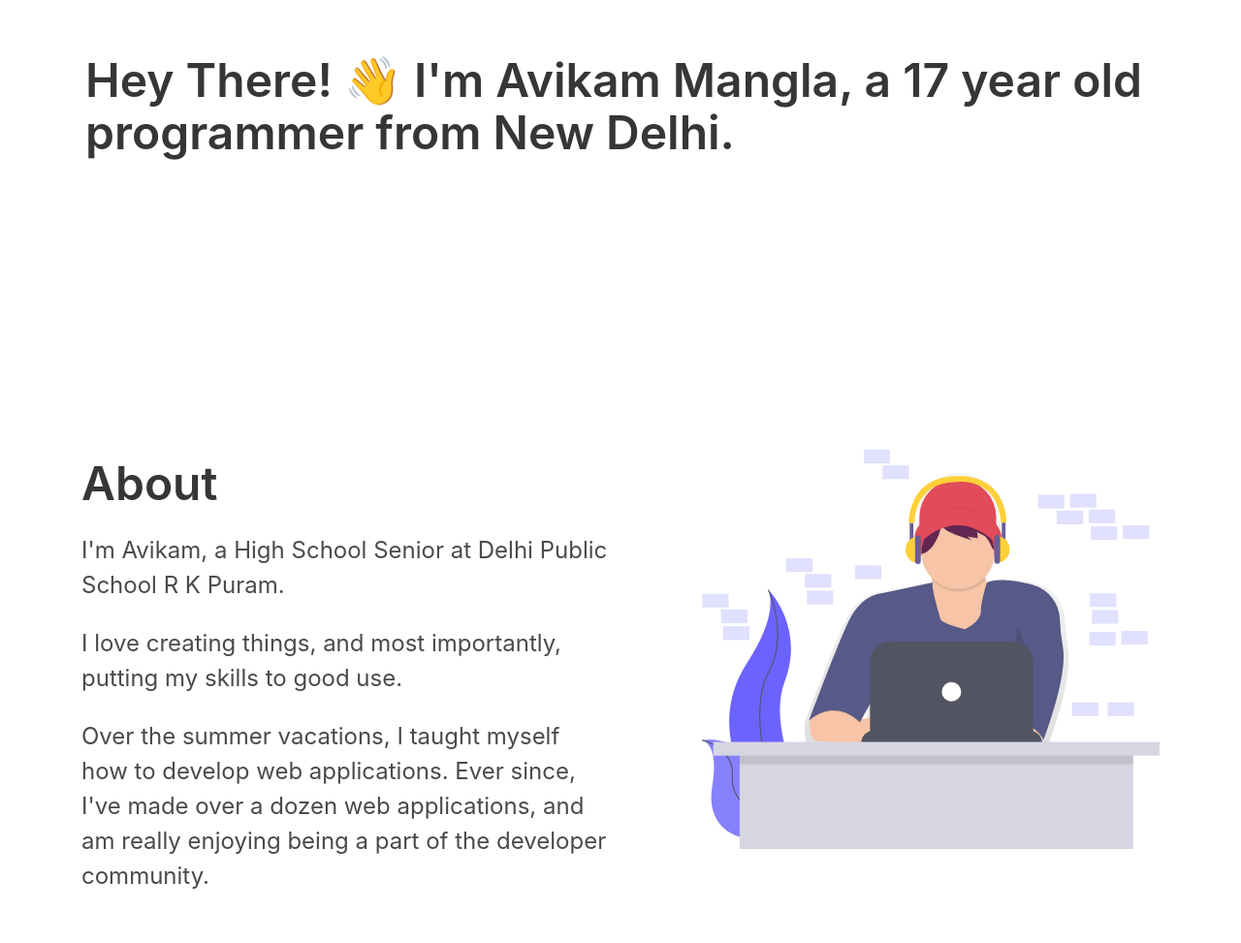
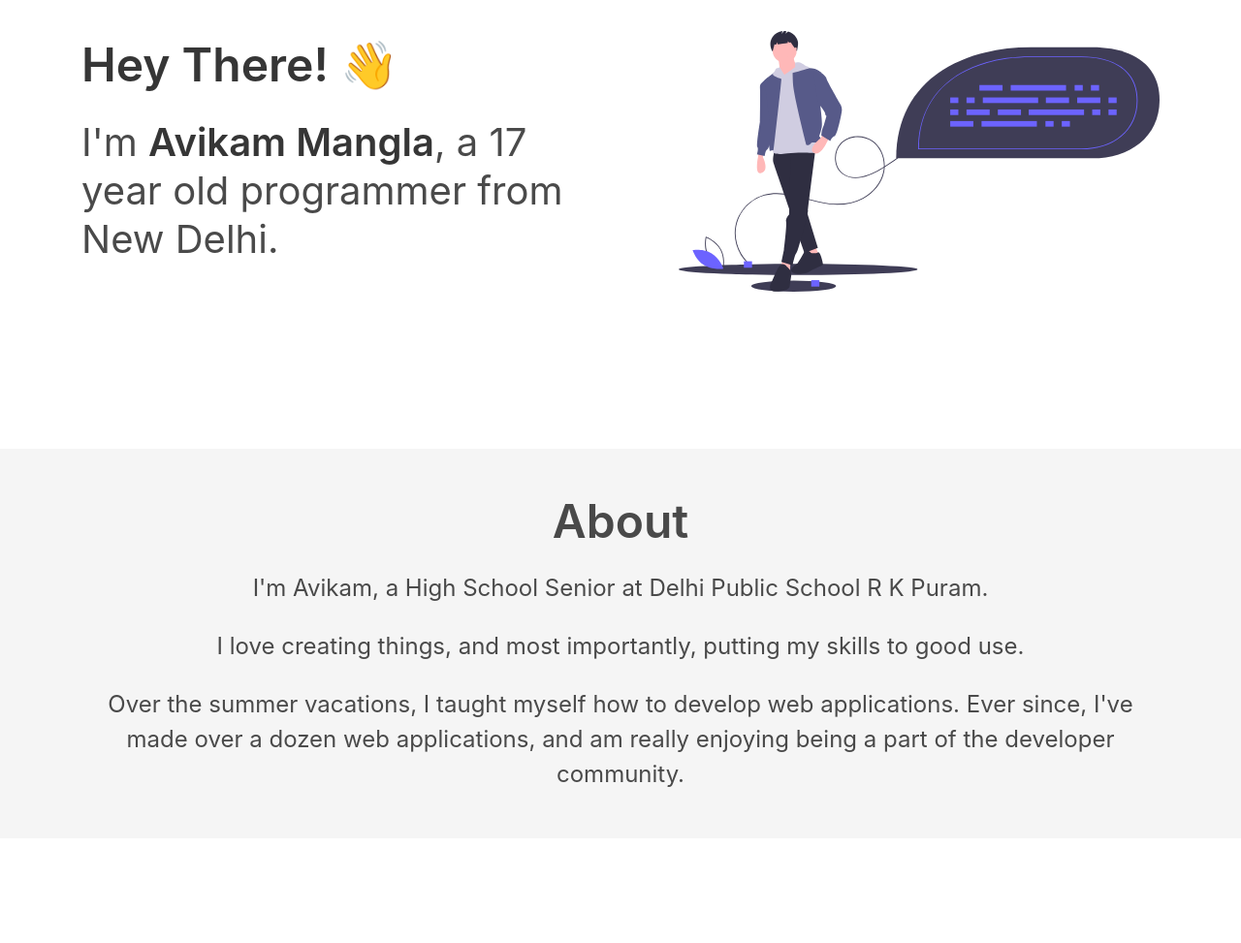
Before and after one commit to Avikam03/Avikam03, a Gatsby site: page / in a window 1280 px wide. Shown: the part 180-1153 px from the top of the page at 97% size. Built offline with nearby package versions, Linux system fonts and the light colour scheme; Gatsby itself is replaced by a stand-in of ours.

Commit message:
site looks dope now lol

```diff
--- a/src/pages/index.js
+++ b/src/pages/index.js
@@ -7,7 +7,7 @@
 import '../static/styles/styles.css'
 import '../static/styles/bulma.css'
 
-import image from "../images/media/undraw_coding_6mjf.svg"
+import image from "../images/media/undraw_source_code_xx2e.svg"
 import siteicon from "../images/media/favicon.ico"
 
 
@@ -53,27 +53,32 @@
       </div>
     </nav>
 
-    <section class="section mb-6 pt-6 mt-6 pb-6">
-    <div class="container">
-      <h1 class="title is-1 mt-5 pb-6 ml-5">
-        Hey There! 👋 I'm Avikam Mangla, a 17 year old programmer from New Delhi.
-      </h1>
+    <section class="section">
+    <div class="columns is-multiline mx-6 mb-6">
+        <div class="column is-half ">
+          <div class="content is-large">
+            <p class = "title is-1 mt-2">Hey There! 👋 </p>
+            <p class = "subtitle is-2">I'm <strong>Avikam Mangla</strong>, a 17 year old programmer from New Delhi.</p>
+          </div>
+        </div>
+        <div class="column ml-6">
+            <img src={image} height="6  00" width="700" />
+        </div>
     </div>
     </section>
 
-    <section class="section">
-    <div class="columns is-multiline mx-6 pt-6 mt-6">
-        <div class="column is-half mr-5">
+
+    <section class="section hero is-light mt-6 pt-6">
+    <div class="columns is-multiline mx-6">
+        <div class="column has-text-centered">
           <div class="content is-large">
-            <h2 class = "title is-1 mt-2">About</h2>
+            <h2 class = "title is-1">About</h2>
             <p>I'm Avikam, a High School Senior at Delhi Public School  R K Puram.</p>
             <p>I love creating things, and most importantly, putting my skills to good use.</p>
             <p>Over the summer vacations, I taught myself how to develop web applications. Ever since, I've made over a dozen web applications, and am really enjoying being a part of the developer community.</p>
           </div>
         </div>
-        <div class="column ml-6">
-            <img src={image} height="6  00" width="700" />
-        </div>
+
     </div>
     </section>
 
```
Also changed, not shown: src/images/media/undraw_source_code_xx2e.svg (added), src/static/styles/styles.css (line endings or trailing spaces).
